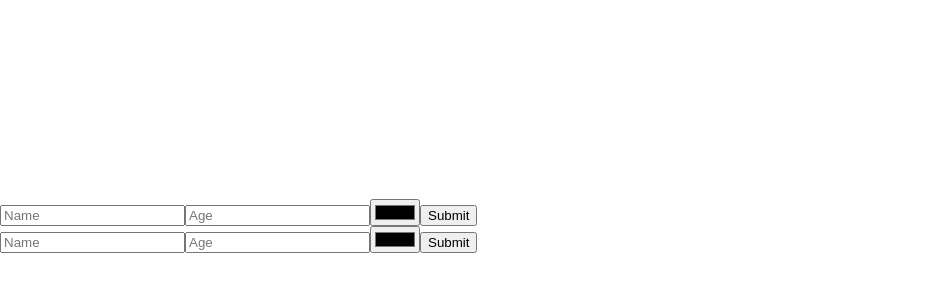
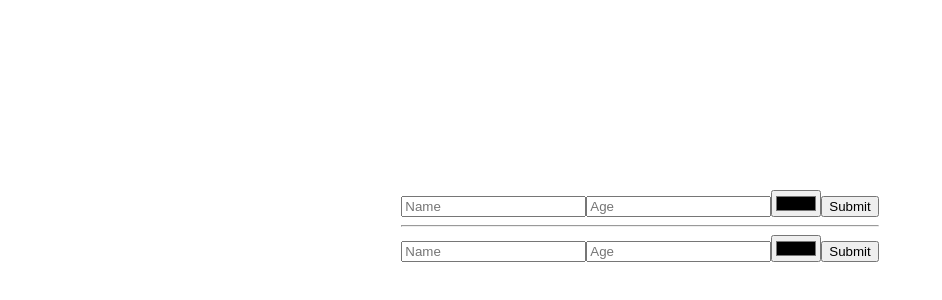
Before and after one commit to ThiagoRAD/react-design-patterns, a React (Vite) app in the folder controlled-uncontrolled/: page / in a window 1280 px wide. Shown: the part 174-474 px from the top of the page, without its empty margins (0-942 px from the left). Built offline with nearby package versions, Linux system fonts and the light colour scheme.

Commit message:
error message

```diff
--- a/controlled-uncontrolled/src/App.jsx
+++ b/controlled-uncontrolled/src/App.jsx
@@ -1,12 +1,14 @@
+import './App.css'
 import {ControlledForm} from './ControlledForm';
 import {UncontrolledForm} from './UncontrolledForm';
 
 const App = () => {
   return (
-    <>
+    <div>
       <UncontrolledForm />
+      <hr />
       <ControlledForm />
-    </>
+    </div>
   );
 };
 
```
